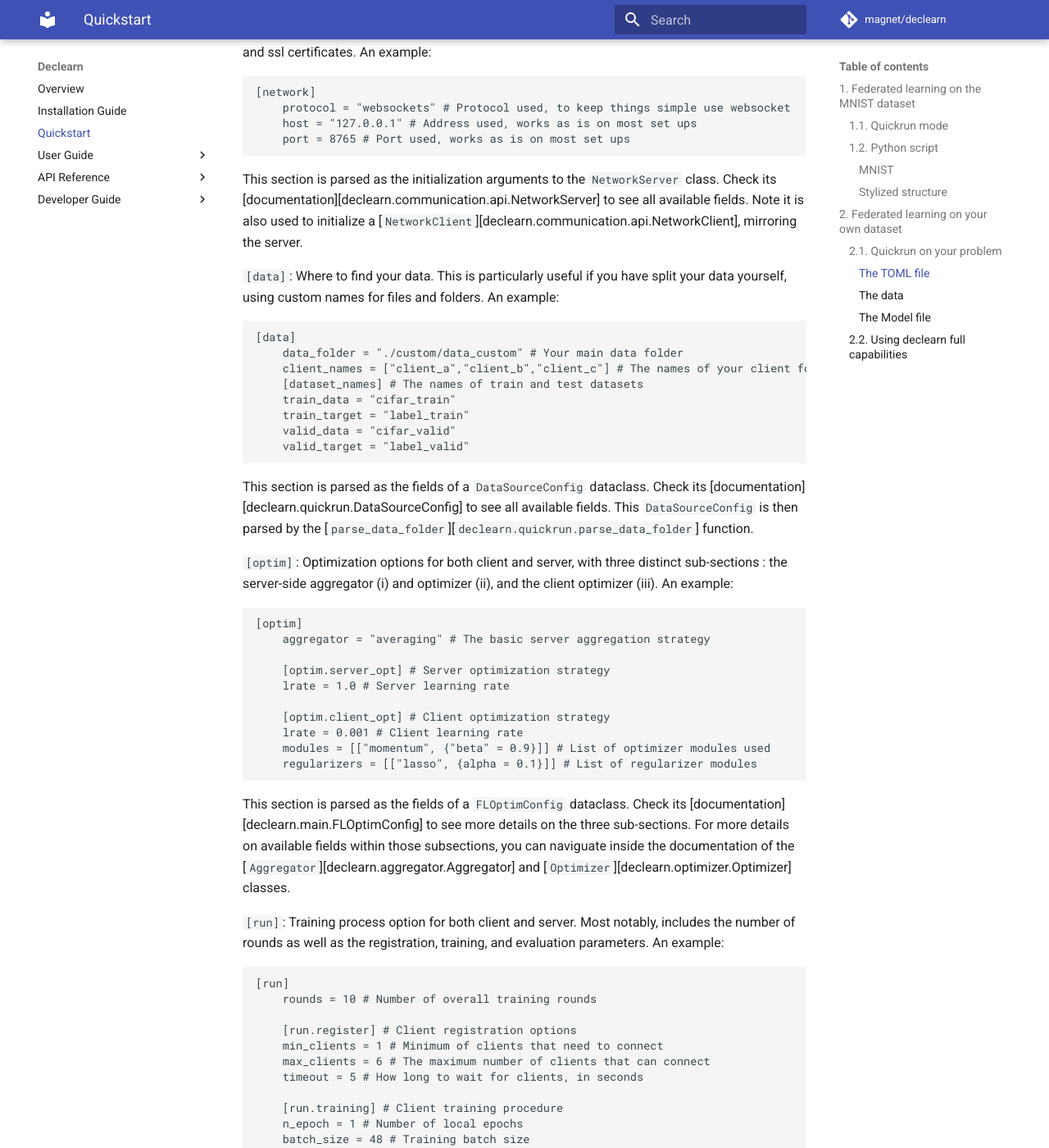
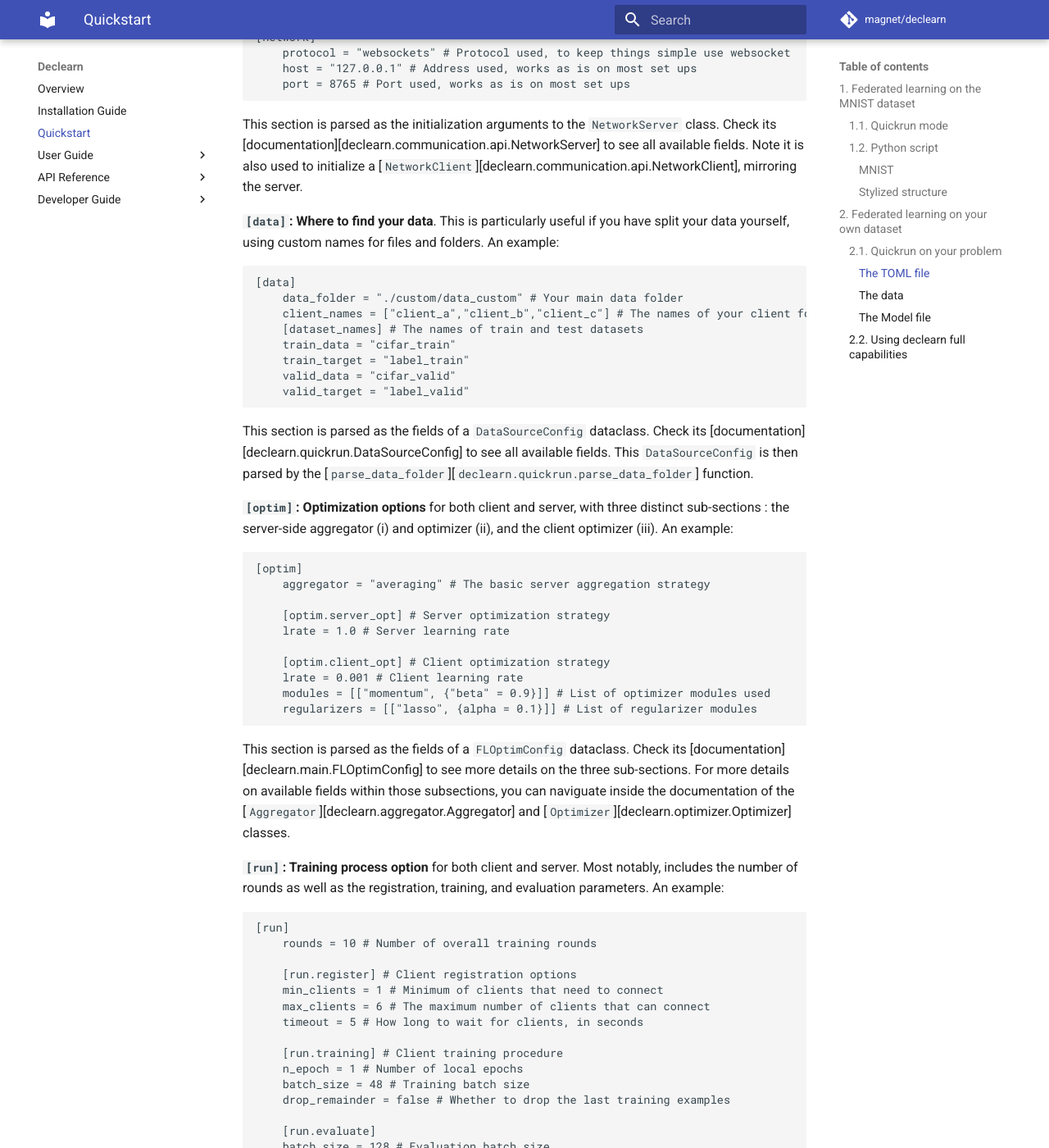
Before and after one commit to DecLearn/declearn, an MkDocs documentation site: the page built from docs/quickstart.md, in a window 1280 px wide and 1400 px high, scrolled down 3558 px. Shown: the whole window at 82% size. Built offline with MkDocs 1.6.1 and Material for MkDocs 9.7.7, drawn with Linux system fonts in a browser that asks for light colours; the version menu is left out; some of the changed text lies outside the part shown.

Commit message:
Small formatting changes to quickstart doc

````diff
--- a/docs/quickstart.md
+++ b/docs/quickstart.md
@@ -78,11 +78,7 @@
 
 * **Aggregation**: the standard `FedAvg` strategy
 * **Optimizer**: standard SGD for both client and server
-* **Training**:
-  * $10$ rounds of training, with $5$ local epochs performed at each round and
-  $128$-samples batch size
-  * At least $1$ and at most $3$ clients, awaited for $180$ seconds by the
-  server
+* **Training**:  10 rounds of training, with 5 local epochs performed at each round and 128-samples batch size. At least 1 and at most 3 clients, awaited for 180 seconds by the server
 * **Network**: communications using `websockets`
 
 The server-side script:
@@ -164,7 +160,7 @@
 The TOML file has six sections, some optional. Note the order does not matter,
 and that we give illustrative, not necessarily functionnal examples.
 
-`[network]`: Network configuration used by both client and server,
+**`[network]`: Network configuration** used by both client and server,
 most notably the port, host, and ssl certificates. An example:
 
 ``` python
@@ -180,7 +176,7 @@
 a [`NetworkClient`][declearn.communication.api.NetworkClient], mirroring the
 server.
 
-`[data]`: Where to find your data. This is particularly useful if you have split your data yourself, using custom names for files and folders. An example:
+**`[data]`: Where to find your data**. This is particularly useful if you have split your data yourself, using custom names for files and folders. An example:
 
 ```python
 [data]
@@ -198,7 +194,7 @@
 available fields. This `DataSourceConfig` is then parsed by the
 [`parse_data_folder`][`declearn.quickrun.parse_data_folder`] function.
 
-`[optim]`: Optimization options for both client and server, with three distinct sub-sections : the server-side aggregator (i) and optimizer (ii), and the client optimizer (iii). An example:
+**`[optim]`: Optimization options** for both client and server, with three distinct sub-sections : the server-side aggregator (i) and optimizer (ii), and the client optimizer (iii). An example:
 
 ```python
 [optim]
@@ -218,7 +214,7 @@
 sub-sections. For more details on available fields within those subsections, you
 can naviguate inside the documentation of the [`Aggregator`][declearn.aggregator.Aggregator] and [`Optimizer`][declearn.optimizer.Optimizer] classes.
 
-`[run]`: Training process option for both client and server. Most notably, includes the number of rounds as well as the registration, training, and evaluation parameters. An example:
+**`[run]`: Training process option** for both client and server. Most notably, includes the number of rounds as well as the registration, training, and evaluation parameters. An example:
 
 ```python
 [run]
@@ -244,7 +240,7 @@
 can naviguate inside the documentation of `FLRunConfig` to the relevant
 dataclass, for instance [`TrainingConfig`][declearn.main.TrainingConfig]
 
-`[model]`: Optional section, where to find the model. An example:
+**`[model]`: Optional section**, where to find the model. An example:
 
 ```python
 [model]
@@ -258,7 +254,7 @@
 [documentation][declearn.quickrun.ModelConfig] to see all
 available fields.
 
-`[experiment]`: Optional section, what to report during the experiment and where to report it. An example:
+**`[experiment]`: Optional section**, what to report during the experiment and where to report it. An example:
 
 ```python
 [experiment]
````
